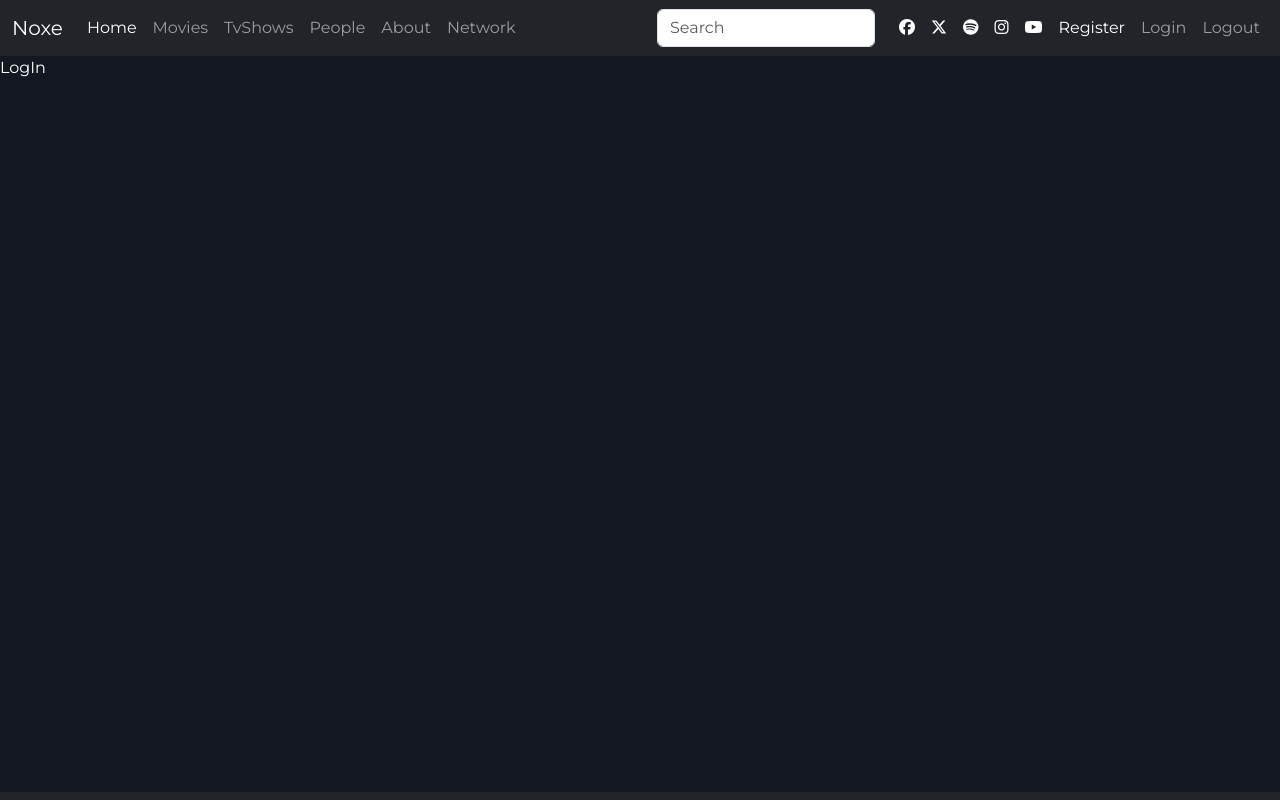
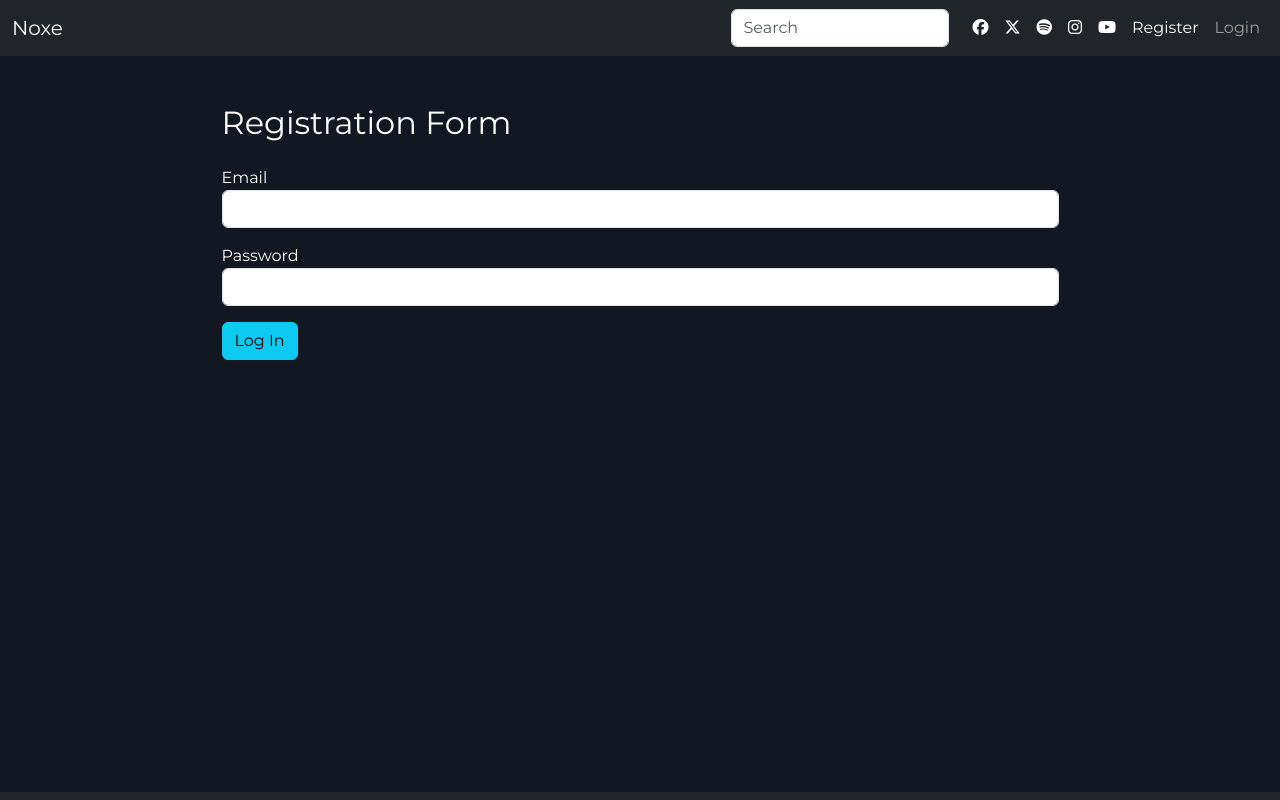
Before and after one commit to Irenaeus-XVI/noxe-trending-movies, a React (Create React App) app: page /login in a window 1280 px wide. Built offline with nearby package versions, Linux system fonts and the light colour scheme.

Commit message:
Finish Login,NavBar-User-Data.

```diff
--- a/package.json
+++ b/package.json
@@ -12,6 +12,7 @@
     "formik": "^2.4.5",
     "joi": "^17.11.0",
     "jquery": "^3.7.1",
+    "jwt-decode": "^4.0.0",
     "react": "^18.2.0",
     "react-dom": "^18.2.0",
     "react-router-dom": "^6.21.0",
--- a/src/App.js
+++ b/src/App.js
@@ -1,4 +1,4 @@
-import React from 'react'
+import React, { useEffect, useState } from 'react'
 import { RouterProvider, createBrowserRouter } from 'react-router-dom'
 import Layout from './Components/Layout/Layout'
 import Home from './Components/Home/Home'
@@ -10,15 +10,31 @@ import People from './Components/People/People'
 import Network from './Components/Network/Network'
 import About from './Components/About/About'
 import NotFound from './Components/NotFound/NotFound'
+import { jwtDecode } from 'jwt-decode'
 
 export default function App() {
 
+  const [userData, setUserData] = useState(null)
+
+  function getUserData() {
+
+    let token = localStorage.getItem('token')
+    const decoded = jwtDecode(token)
+    setUserData(decoded)
+  }
+
+
+  useEffect(() => {
+    if (localStorage.getItem('token')) {
+      getUserData()
+    }
+  }, [])
 
   const routers = createBrowserRouter([{
-    path: '', element: <Layout />, children: [
+    path: '', element: <Layout userData={userData} />, children: [
       { path: 'home', element: <Home /> },
       { path: 'register', element: <Register /> },
-      { path: 'login', element: <LogIn /> },
+      { path: 'login', element: <LogIn saveUser={getUserData} /> },
       { path: 'movies', element: <Movies /> },
       { path: 'tvShows', element: <TvShows /> },
       { path: 'people', element: <People /> },
--- a/src/Components/Layout/Layout.jsx
+++ b/src/Components/Layout/Layout.jsx
@@ -2,10 +2,10 @@ import React from 'react'
 import NavBar from '../NavBar/NavBar'
 import Footer from '../Footer/Footer'
 import { Outlet } from 'react-router-dom'
-export default function Layout() {
+export default function Layout({userData}) {
     return (
         <>
-            <NavBar />
+            <NavBar userData={userData} />
             <Outlet></Outlet>
             <Footer />
         </>
--- a/src/Components/LogIn/LogIn.jsx
+++ b/src/Components/LogIn/LogIn.jsx
@@ -1,7 +1,124 @@
-import React from 'react'
+import React, { useEffect, useState } from 'react';
+import axios from 'axios';
+import Joi from 'joi';
+import { useNavigate } from 'react-router-dom'
+import { data } from 'jquery';
+export default function LogIn({ saveUser }) {
+  const initialUserData = {
+    email: '',
+    password: ''
+  };
 
-export default function LogIn() {
+  const [user, setUser] = useState({ ...initialUserData });
+  const [validationError, setValidationError] = useState([]);
+  const [apiError, setApiError] = useState(null)
+  const [isLoading, setIsLoading] = useState(false)
+  let navigate = useNavigate()
+
+
+  function handleChange(e) {
+    let currentUser = { ...user };
+    currentUser[e.target.name] = e.target.value;
+    setUser(currentUser);
+
+    // Clear validation errors for the current input field
+    setValidationError(validationError.filter((ele) => ele.context.label !== e.target.name));
+  }
+
+  async function handleSubmit(e) {
+    e.preventDefault();
+    try {
+      if (validateUser()) {
+        setIsLoading(true)
+        const response = await axios.post('https://ecommerce.routemisr.com/api/v1/auth/signin', user);
+        console.log(response);
+        if (response.data.message === 'success') {
+          //NOTE - Save User Data
+          localStorage.setItem('token', response.data.token)
+          saveUser()
+          //TODO - Navigate To Login
+          navigate('/home')
+          setApiError(null)
+          setIsLoading(false)
+        }
+      }
+    } catch (error) {
+      console.log(error.response);
+      setApiError(error.response?.data.message)
+      setIsLoading(false)
+      // console.error('Error response:', error.response ? error.response.data : 'No response');
+      // console.error('Error:', error);
+    }
+  }
+
+  function validateUser() {
+    let schema = Joi.object({
+      email: Joi.string().email({ minDomainSegments: 2, tlds: { allow: false } }),
+      password: Joi.string().pattern(new RegExp('^[a-zA-Z0-9]{3,30}$')),
+    }).required();
+
+    let validation = schema.validate(user, { abortEarly: false });
+    if (validation.error) {
+      setValidationError(validation.error.details);
+      return false;
+    }
+    return true;
+  }
+
+  useEffect(() => {
+    console.log(validationError);
+  }, [validationError]);
+
+  useEffect(() => {
+    console.log(apiError);
+  }, [apiError]);
   return (
-    <div>LogIn</div>
-  )
+    <div className="container">
+      <div className="w-75 mx-auto">
+        <h2 className="mt-5 mb-4">Registration Form</h2>
+        {apiError && <div className='alert alert-danger'>{apiError}</div>}
+        <form onSubmit={handleSubmit}>
+
+
+          <div className="form-group mb-3">
+            <label htmlFor="email">Email</label>
+            <input
+              type="text"
+              id="email"
+              className="form-control"
+              name="email"
+              onChange={handleChange}
+            />
+            {validationError.filter((ele) => ele.context.label === 'email').length > 0 && (
+              <div className='alert alert-danger'>
+                {validationError.filter((ele) => ele.context.label === 'email')[0]?.message}
+              </div>
+            )}
+          </div>
+
+          <div className="form-group mb-3">
+            <label htmlFor="password">Password</label>
+            <input
+              type="password"
+              id="password"
+              className="form-control"
+              name="password"
+              onChange={handleChange}
+            />
+            {validationError.filter((ele) => ele.context.label === 'password').length > 0 && (
+              <div className='alert alert-danger'>
+                {validationError.filter((ele) => ele.context.label === 'password')[0]?.message}
+              </div>
+            )}
+          </div>
+
+
+
+          <button type="submit" className="btn btn-info">
+            {isLoading ? <i className='fa fa-spinner fa-spin'></i> : 'Log In'}
+          </button>
+        </form>
+      </div>
+    </div>
+  );
 }
--- a/src/Components/NavBar/NavBar.jsx
+++ b/src/Components/NavBar/NavBar.jsx
@@ -1,7 +1,7 @@
 import React from 'react'
 import { Link } from 'react-router-dom'
 
-export default function NavBar() {
+export default function NavBar({ userData }) {
   return (
     <>
       <nav className="navbar navbar-expand-lg bg-dark navbar-dark py-2">
@@ -11,7 +11,7 @@ export default function NavBar() {
             <span className="navbar-toggler-icon"></span>
           </button>
           <div className="collapse navbar-collapse" id="navbarSupportedContent">
-            <ul className="navbar-nav me-auto mb-2 mb-lg-0 ">
+            {userData ? <ul className="navbar-nav me-auto mb-2 mb-lg-0 ">
 
               <li className="nav-item">
                 <Link className="nav-link active" to={'home'}>Home</Link>
@@ -33,7 +33,7 @@ export default function NavBar() {
               </li>
 
 
-            </ul>
+            </ul> : ''}
 
             <div className='d-flex ms-auto align-items-center' >
               <input type="text" className='form-control me-3' placeholder='Search' />
@@ -57,15 +57,19 @@ export default function NavBar() {
 
 
               <ul className="navbar-nav  mb-2 mb-lg-0">
-                <li className="nav-item">
-                  <Link className="nav-link active" to={'register'}>Register</Link>
-                </li>
-                <li className="nav-item">
-                  <Link className="nav-link" to={'login'}>Login</Link>
-                </li>
-                <li className="nav-item">
+
+                {userData ? <li className="nav-item">
                   <Link className="nav-link" to={'login'}>Logout</Link>
-                </li>
+                </li> : <>
+                  <li className="nav-item">
+                    <Link className="nav-link active" to={'register'}>Register</Link>
+                  </li>
+                  <li className="nav-item">
+                    <Link className="nav-link" to={'login'}>Login</Link>
+                  </li>
+                </>}
+
+
 
 
 
--- a/src/Components/Register/Register.jsx
+++ b/src/Components/Register/Register.jsx
@@ -1,7 +1,7 @@
 import React, { useEffect, useState } from 'react';
 import axios from 'axios';
 import Joi from 'joi';
-import {useNavigate} from 'react-router-dom'
+import { useNavigate } from 'react-router-dom'
 export default function Register() {
     const initialUserData = {
         name: '',
@@ -43,10 +43,11 @@ export default function Register() {
                 }
             }
         } catch (error) {
-            setApiError(error.response.data.message)
+            setApiError(error.response.data.message ? error.response.data.message : error.response.data.errors.msg)
             setIsLoading(false)
-            // console.error('Error response:', error.response ? error.response.data : 'No response');
-            // console.error('Error:', error);
+            console.log(error.response.data);
+            // console.log('Error response:', error.response ? error.response.data : 'No response');
+            // console.log('Error:', error);
         }
     }
 
```
Also changed, not shown: 1 other file (tests, documents, lock files or other folders).
